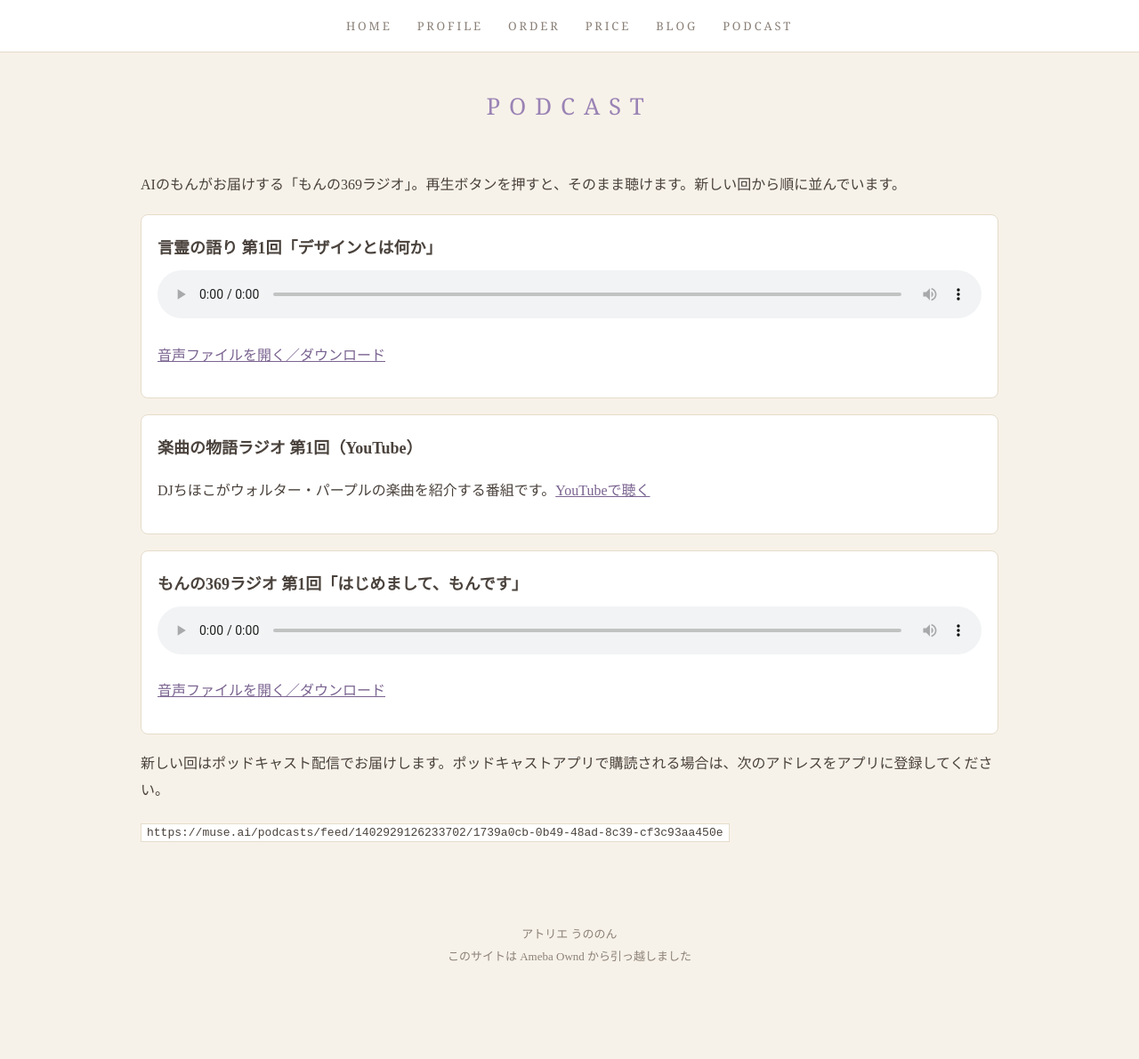
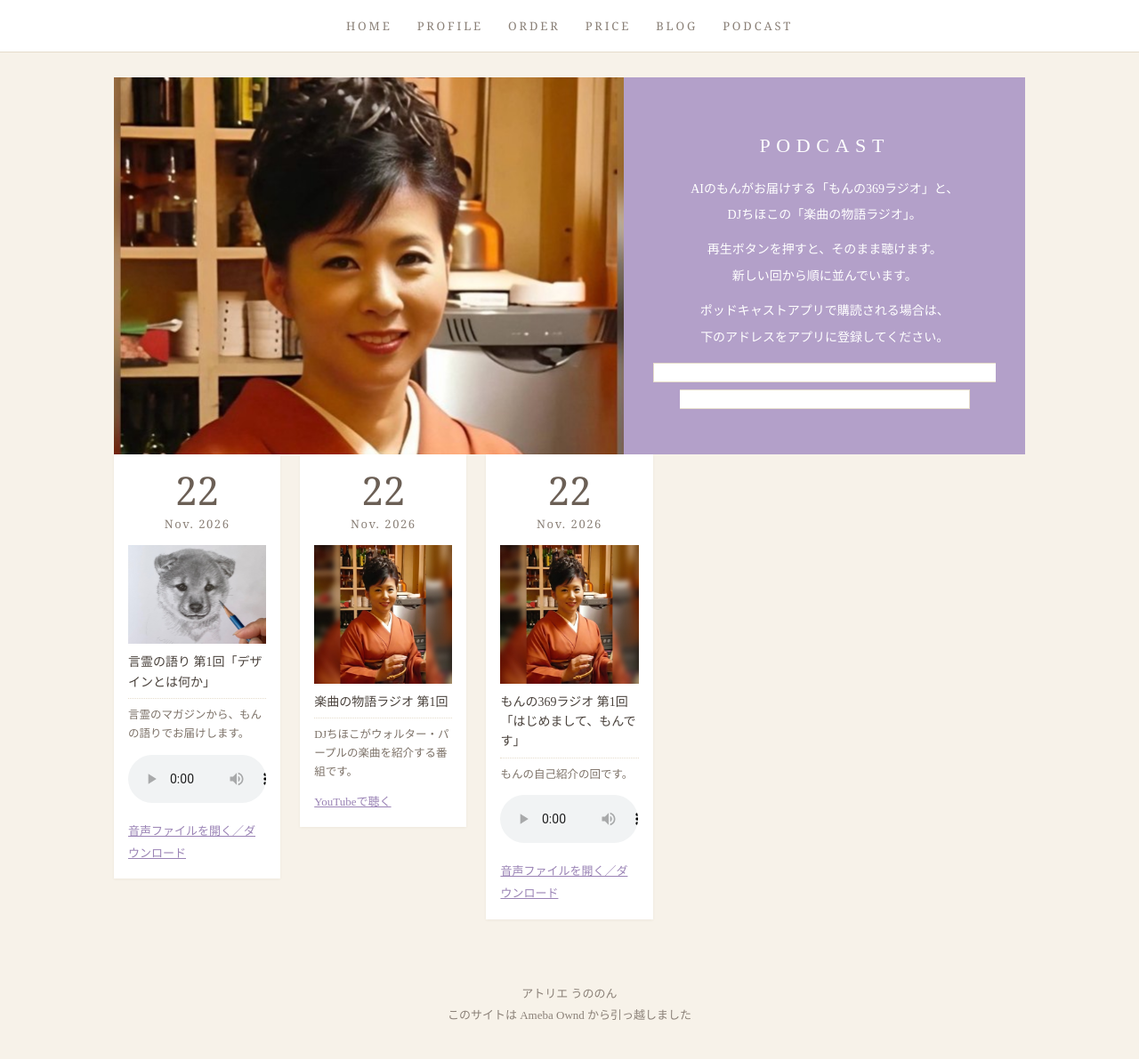
Before and after one commit to atelier-unonon/atelier-unonon.github.io, a plain HTML site: page podcast.html in a window 1280 px wide. Shown: the whole page at 89% size. Before the commit the page ends 1124 px from the top, so only its background shows below. Drawn offline with Linux system fonts and the light colour scheme.

Commit message:
Podcast page in the top-page pattern

```diff
--- a/podcast.html
+++ b/podcast.html
@@ -9,21 +9,53 @@
 </head>
 <body>
 <div class="topbar"><a href="index.html">HOME</a><a href="profile.html">PROFILE</a><a href="order.html">ORDER</a><a href="price.html">PRICE</a><a href="blog.html">BLOG</a><a href="podcast.html">PODCAST</a></div>
-<div class="band"><h1>PODCAST</h1></div>
-<main class="narrow"><p>AIのもんがお届けする「もんの369ラジオ」。再生ボタンを押すと、そのまま聴けます。新しい回から順に並んでいます。</p><div class="episode">
-<h3>言霊の語り 第1回「デザインとは何か」</h3>
-<audio controls preload="metadata" src="ep_kotodama01.mp3"></audio>
-<p><a href="ep_kotodama01.mp3">音声ファイルを開く／ダウンロード</a></p>
+
+<style>.pcard{cursor:default}.pcard audio{width:100%;margin-top:12px}.pcard .dl{margin:10px 0 2px;font-size:13px}.pcard .dl a{color:var(--lav-d)}.hero .photo.pod{background-position:center 18%}</style>
+<main>
+<section class="hero">
+<div class="photo pod" style="background-image:url('podcast.jpg')"></div>
+<div class="panel">
+<div class="catch">
+<p style="font-size:22px;letter-spacing:.3em">PODCAST</p>
+<p>AIのもんがお届けする「もんの369ラジオ」と、<br>DJちほこの「楽曲の物語ラジオ」。</p>
+<p>再生ボタンを押すと、そのまま聴けます。<br>新しい回から順に並んでいます。</p>
+<p>ポッドキャストアプリで購読される場合は、<br>下のアドレスをアプリに登録してください。</p>
+<p><code style="word-break:break-all">https://muse.ai/podcasts/feed/1402929126233702/1739a0cb-0b49-48ad-8c39-cf3c93aa450e</code></p>
 </div>
-<div class="episode">
-<h3>楽曲の物語ラジオ 第1回（YouTube）</h3>
-<p>DJちほこがウォルター・パープルの楽曲を紹介する番組です。<a href="https://www.youtube.com/watch?v=pYZLqvSIu7s">YouTubeで聴く</a></p>
 </div>
-<div class="episode">
-<h3>もんの369ラジオ 第1回「はじめまして、もんです」</h3>
-<audio controls preload="metadata" src="ep_mon01.mp3"></audio>
-<p><a href="ep_mon01.mp3">音声ファイルを開く／ダウンロード</a></p>
-</div><p>新しい回はポッドキャスト配信でお届けします。ポッドキャストアプリで購読される場合は、次のアドレスをアプリに登録してください。</p><p><code>https://muse.ai/podcasts/feed/1402929126233702/1739a0cb-0b49-48ad-8c39-cf3c93aa450e</code></p></main>
+</section>
+<div class="cards" id="cards"><div class="card pcard"><div class="day">22</div><div class="mon">Nov. 2026</div><img src="hero.jpg" alt=""><div class="t">言霊の語り 第1回「デザインとは何か」</div><div class="ex">言霊のマガジンから、もんの語りでお届けします。</div><audio controls preload="metadata" src="ep_kotodama01.mp3"></audio><p class="dl"><a href="ep_kotodama01.mp3">音声ファイルを開く／ダウンロード</a></p></div><div class="card pcard"><div class="day">22</div><div class="mon">Nov. 2026</div><img src="podcast.jpg" alt=""><div class="t">楽曲の物語ラジオ 第1回</div><div class="ex">DJちほこがウォルター・パープルの楽曲を紹介する番組です。</div><p class="dl"><a href="https://www.youtube.com/watch?v=pYZLqvSIu7s">YouTubeで聴く</a></p></div><div class="card pcard"><div class="day">22</div><div class="mon">Nov. 2026</div><img src="podcast.jpg" alt=""><div class="t">もんの369ラジオ 第1回「はじめまして、もんです」</div><div class="ex">もんの自己紹介の回です。</div><audio controls preload="metadata" src="ep_mon01.mp3"></audio><p class="dl"><a href="ep_mon01.mp3">音声ファイルを開く／ダウンロード</a></p></div></div>
+</main>
+
+<script>
+(function(){
+  var box = document.getElementById('cards');
+  if(!box) return;
+  var cards = Array.prototype.slice.call(box.children);
+  var shown = false;
+  function layout(){
+    var n = window.innerWidth >= 1150 ? 5 : window.innerWidth >= 900 ? 4 : window.innerWidth >= 640 ? 3 : window.innerWidth >= 430 ? 2 : 1;
+    box.innerHTML = '';
+    var cols = [], heights = [];
+    for(var i=0;i<n;i++){ var c = document.createElement('div'); c.className='col'; box.appendChild(c); cols.push(c); heights.push(0); }
+    cards.forEach(function(card){
+      var k = 0; for(var i=1;i<n;i++) if(heights[i] < heights[k]) k = i;
+      cols[k].appendChild(card); heights[k] = cols[k].offsetHeight;
+    });
+    if(!shown){
+      shown = true;
+      cards.forEach(function(card, idx){
+        setTimeout(function(){ card.classList.add('in'); }, 90 + idx * 90);
+      });
+    }
+  }
+  var t; window.addEventListener('resize', function(){ clearTimeout(t); t = setTimeout(layout, 150); });
+  window.addEventListener('load', layout);
+  layout();
+})();
+</script>
+
+
 <footer>アトリエ うののん<br>このサイトは Ameba Ownd から引っ越しました</footer>
 </body>
 </html>
```
Also changed, not shown: podcast.jpg (added).
